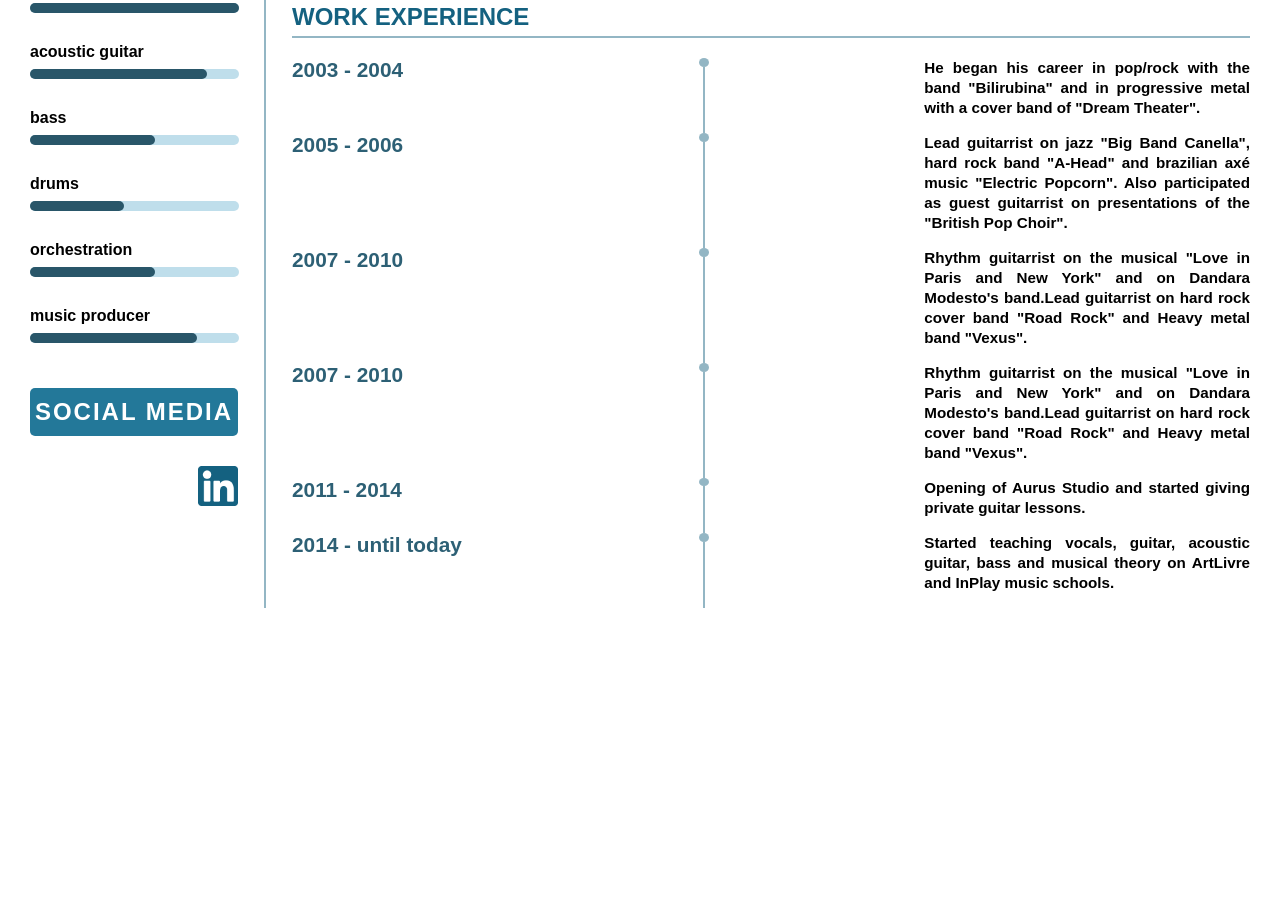
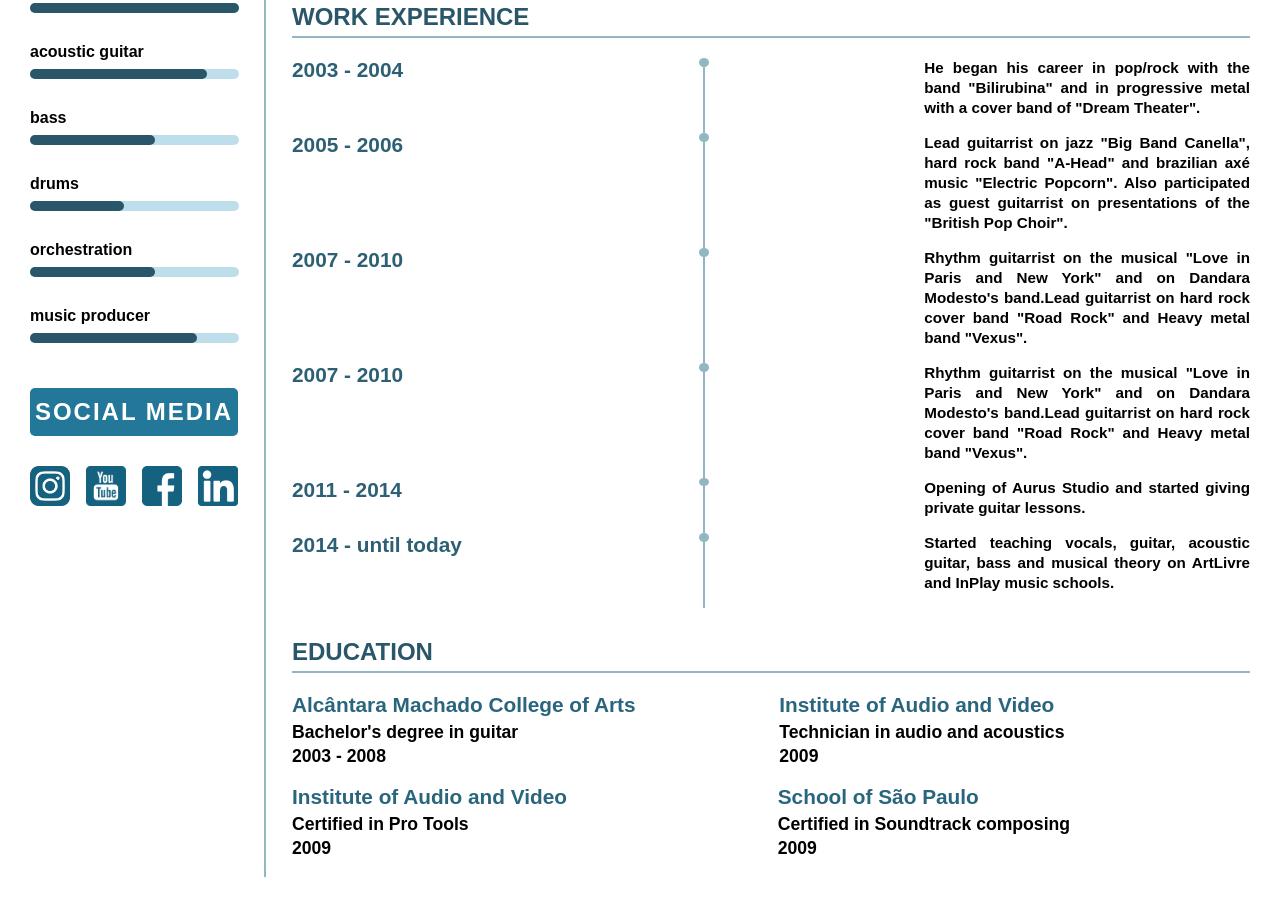
Before and after one commit to danielsmbernal/Simple-musician-curriculum-page, a plain HTML site: page pages/home/index.html in a window 1280 px wide. Shown: the part 512-1419 px from the top of the page. Before the commit the page ends 1150 px from the top, so only its background shows below. Drawn offline with Linux system fonts and the light colour scheme.

Commit message:
Added EDUCATION to main and fixed some errors

```diff
--- a/pages/home/aside.css
+++ b/pages/home/aside.css
@@ -1,7 +1,6 @@
 aside {
     display: flex;
     flex-direction: column;
-    /* border-right: 1px solid blue; */
     width: 236px;
     height: auto;
     padding-right: 26px;
--- a/pages/home/header.css
+++ b/pages/home/header.css
@@ -3,8 +3,6 @@ header {
     max-width: 1280px;
     height: 300px;
     margin: 0 auto;
-    /* border: 1px solid black; */
-
 }
 
 header img {
@@ -35,7 +33,7 @@ header div {
 header div h1 {
     background-color: white;
     border-bottom: 3px solid rgb(98, 170, 199);
-    color: rgb(20, 97, 128);
+    color: rgb(41, 86, 105);
     font-size: 2.5rem;
     text-transform: uppercase;
     margin-top: 20px;
--- a/pages/home/index.html
+++ b/pages/home/index.html
@@ -9,7 +9,7 @@
 </head>
 <body>
     <header>
-        <img src="../../assets/foto-portfolio.png" alt="">
+        <img src="../../assets/photo-portfolio.png" alt="">
         <span id="blue_circle_img"></span>
         <div>
             <h1>Daniel de Souza Matsumoto Bernal</h1>
@@ -57,13 +57,13 @@
             <h1>social media</h1>
             <div class="media_links">
                 <a href="https://www.instagram.com/danielsmbernal/" target="_blank">
-                    <img src="../../assets/Instagram_logo_2022_blue.svg.png" alt="">
+                    <img src="../../assets/Instagram-logo-blue.png" alt="">
                 </a>
                 <a href="https://www.youtube.com/channel/UCffwTOnMtcOnYjuKAmx3b3A" target="_blank">
-                    <img src="../../assets/youtube-blue.png" alt="">
+                    <img src="../../assets/youtube-logo-blue.png" alt="">
                 </a>
                 <a href="https://www.facebook.com/officialdanielbernal" target="_blank">
-                    <img src="../../assets/facebook-icon-logo-blue.png" alt="">
+                    <img src="../../assets/facebook-logo-blue.png" alt="">
                 </a>
                 <a href="https://www.linkedin.com/in/daniel-bernal-0a71b022a" target="_blank">
                     <img src="../../assets/linkedin-logo-blue.png" alt="">
@@ -83,6 +83,7 @@
                 <p></p>
             </article>
         <section class="work">
+        </section>
         <h1>Work experience</h1>
         <div class="work_experience">
             <h2>2003 - 2004</h2>
@@ -154,8 +155,31 @@
                on ArtLivre and InPlay music schools.
             </p>
         </div>
-
-        </section>
+        <article class="education">
+            <h1>Education</h1>
+            <div class="container_education">
+                <div class="education_itens">
+                    <h2>Alcântara Machado College of Arts</h2>
+                    <h3>Bachelor's degree in guitar</h3>
+                    <h3>2003 - 2008</h3>
+                </div>
+                <div class="education_itens">
+                    <h2>Institute of Audio and Video</h2>
+                    <h3>Technician in audio and acoustics</h3>
+                    <h3>2009</h3>
+                </div>
+                <div class="education_itens">
+                    <h2>Institute of Audio and Video</h2>
+                    <h3>Certified in Pro Tools</h3>
+                    <h3>2009</h3>
+                </div>
+                <div class="education_itens">
+                    <h2>School of São Paulo</h2>
+                    <h3>Certified in Soundtrack composing</h3>
+                    <h3>2009</h3>
+                </div>
+            </div>
+        </article>
 
 
         </section>
--- a/pages/home/informations.css
+++ b/pages/home/informations.css
@@ -3,7 +3,7 @@
 }
 
 .informations h1 {
-    color: rgb(20, 97, 128);
+    color: rgb(41, 86, 105);
     font-size: 1.5rem;
     text-transform: uppercase;
     padding-bottom: 5px;
@@ -11,7 +11,7 @@
     border-bottom: 2px solid rgb(147, 182, 196);
 }
 
-.informations p {
+.informations p, li {
     font-weight: bold;
     text-align: justify;
     text-justify: inter-word;
@@ -31,9 +31,8 @@
 /* <-- PROFILE --> */
 
 
+/* <-- WORK EXPERIENCE --> */
 
-
-/* <-- WORK EXPERIENCE --> */
 
 .work_experience {
     display: flex;
@@ -44,9 +43,7 @@
 .work_experience h2 {
     color: rgb(45, 96, 117);
     width: 20%;
-
 }
-
 
 .time_line {
     display:flex;
@@ -66,10 +63,39 @@
     background-color: rgb(147, 182, 196);
     width:2px;
     height: 100%;
-
 }
 
 .work_experience p {
     width: 34%;
     margin-bottom:15px
 }
+
+
+/* <-- EDUCATION --> */
+
+
+.container_education {
+    display: flex;
+    flex-wrap: wrap;
+}
+
+.education_itens {
+    display: flex;
+    flex-direction: column;
+    margin: 0 15% 15px 0;
+}
+
+.education_itens h2 {
+    color: rgb(42, 101, 126);
+    width: 100%;
+    margin-bottom: 5px;
+}
+
+.education_itens h3 {
+    font-size: 1.1rem;
+    margin-bottom: 3px;
+}
+
+.education_itens:nth-child(3n) {
+    margin: 0 22% 15px 0;
+}
--- a/pages/home/main.css
+++ b/pages/home/main.css
@@ -1,7 +1,6 @@
 main {
     display: flex;
     justify-content:start;
-    /* border: 1px solid rgb(170, 108, 26); */
     max-width: 1280px;
     height: auto;
     margin: 0 auto;
```
Lines whose indentation alone changed are shown as unchanged.
